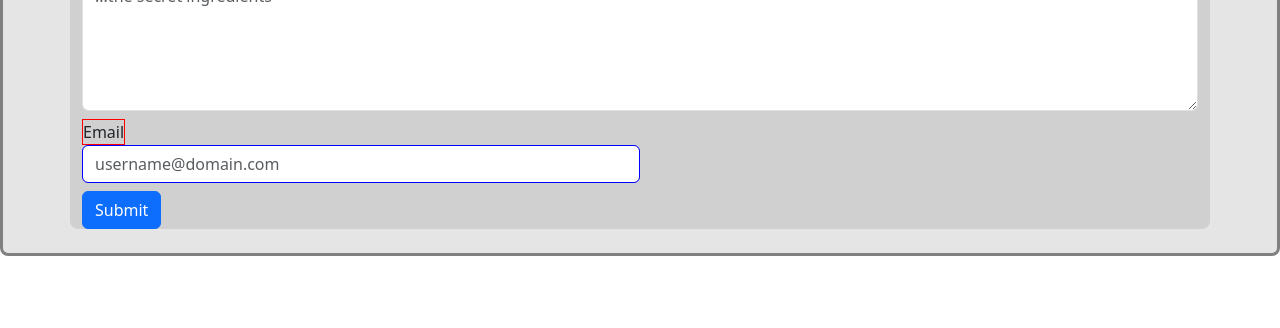
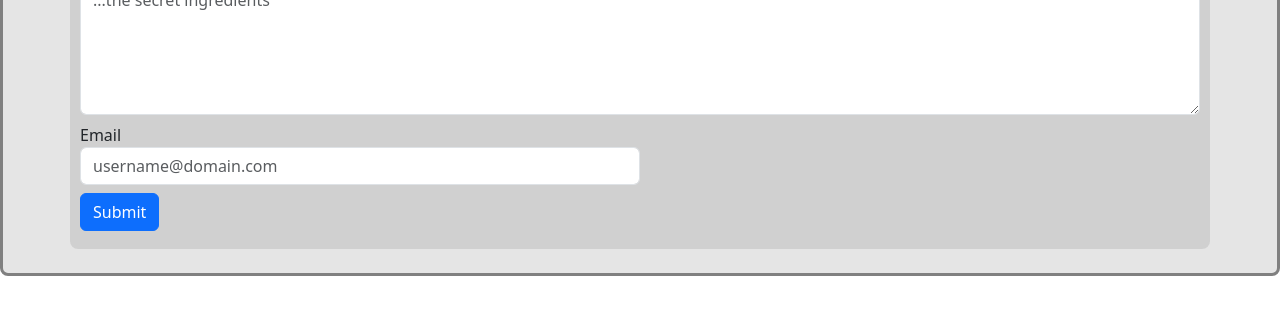
Before and after one commit to mikesealey/ci_pp1, a plain HTML site: page assets/html/contact.html in a window 1280 px wide. Shown: the part 805-1133 px from the top of the page. Drawn offline with nearby package versions, Linux system fonts and the light colour scheme.

Commit message:
removes unused styling classes

```diff
--- a/assets/css/style.css
+++ b/assets/css/style.css
@@ -104,16 +104,5 @@ footer {
 /* Contact Page */
 .contact-form {
     background-color: rgba(127, 127, 127, 0.2);
+    padding: 10px;
 }
-
-.radio-row {
-    border: 1px solid black;
-}
-
-.contact-form label {
-    border: 1px solid red;
-}
-
-.contact-form input {
-    border: 1px solid blue;
-}
```
